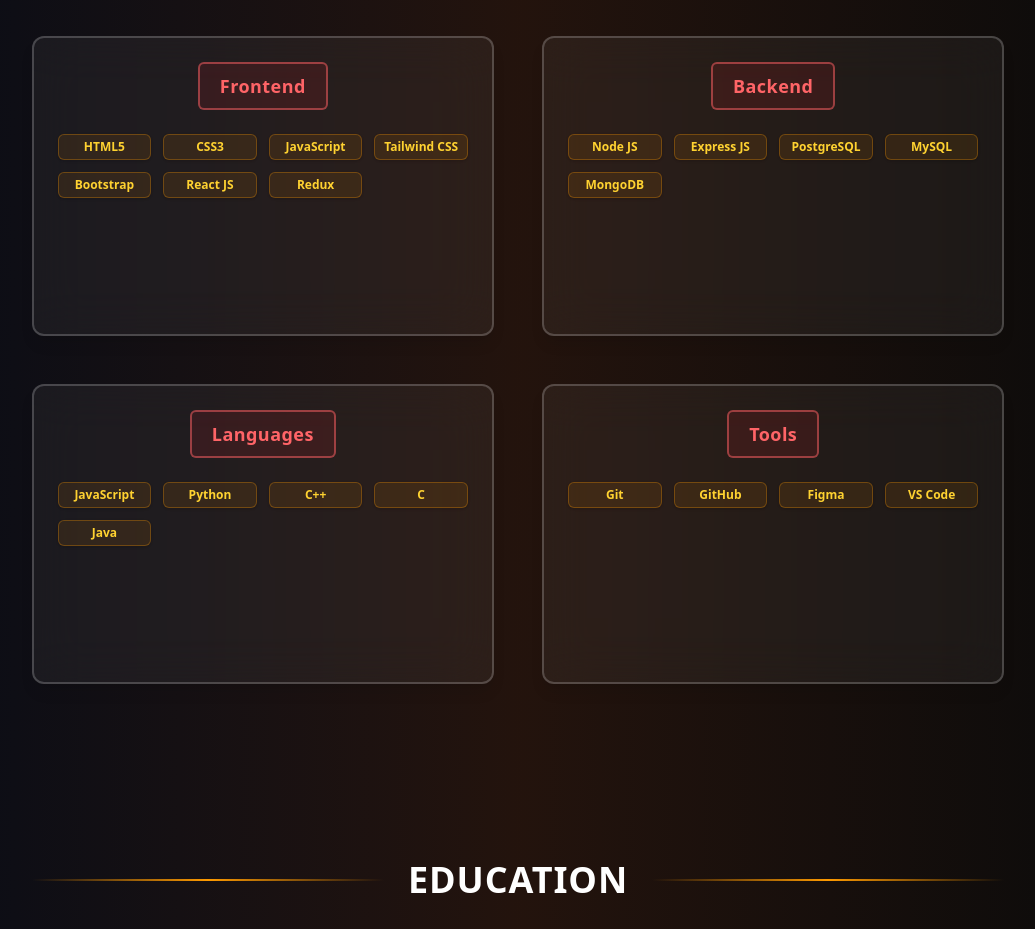
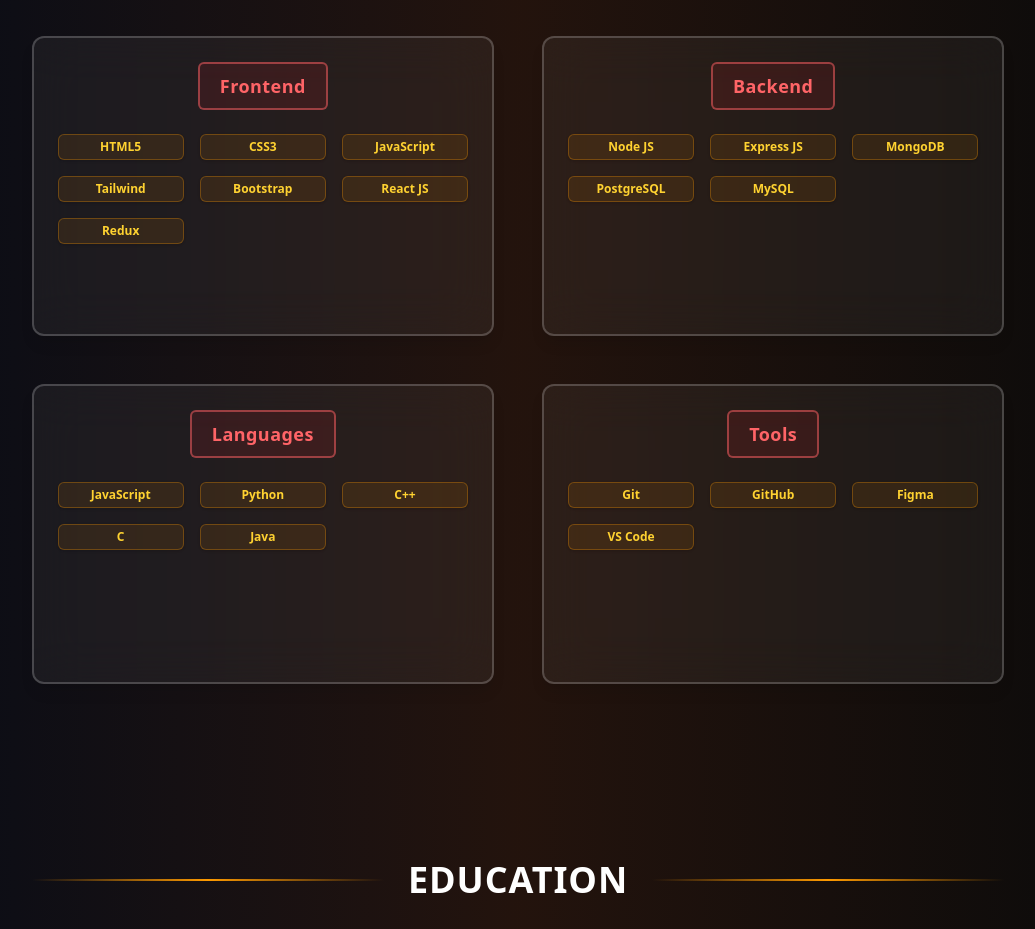
Before and after one commit to D-moc/My-Portfolio-Website, a React (Vite) app: page / in a window 1280 px wide. Shown: the part 3240-4169 px from the top of the page, without its empty margins (122-1157 px from the left). Built offline with nearby package versions, Linux system fonts and the light colour scheme.

Commit message:
Update skills Rows

```diff
--- a/src/components/Skills.jsx
+++ b/src/components/Skills.jsx
@@ -8,7 +8,7 @@
       "HTML5",
       "CSS3",
       "JavaScript",
-      "Tailwind CSS",
+      "Tailwind",
       "Bootstrap",
       "React JS",
       "Redux",
@@ -17,7 +17,7 @@
   },
   {
     title: "Backend",
-    skills: ["Node JS", "Express JS", "PostgreSQL", "MySQL", "MongoDB"],
+    skills: ["Node JS", "Express JS", "MongoDB", "PostgreSQL", "MySQL",],
   },
   {
     title: "Languages",
@@ -70,8 +70,8 @@
               </h3>
             </div>
 
-            {/* Skills Grid (exact 4 per row) */}
-            <div className="grid grid-cols-4 gap-3 w-full">
+            {/* Skills Grid (exact 3 rows) */}
+            <div className="grid grid-cols-3 gap-4 w-full">
               {category.skills.map((skill, i) => (
                 <span
                   key={i}
```
